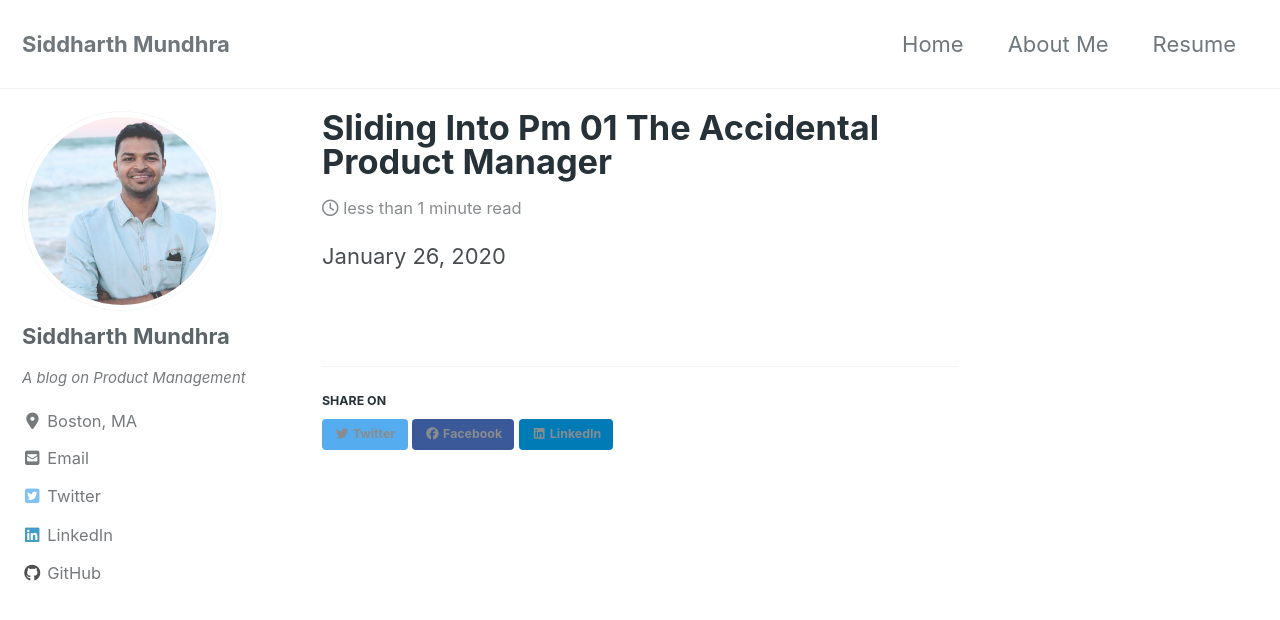
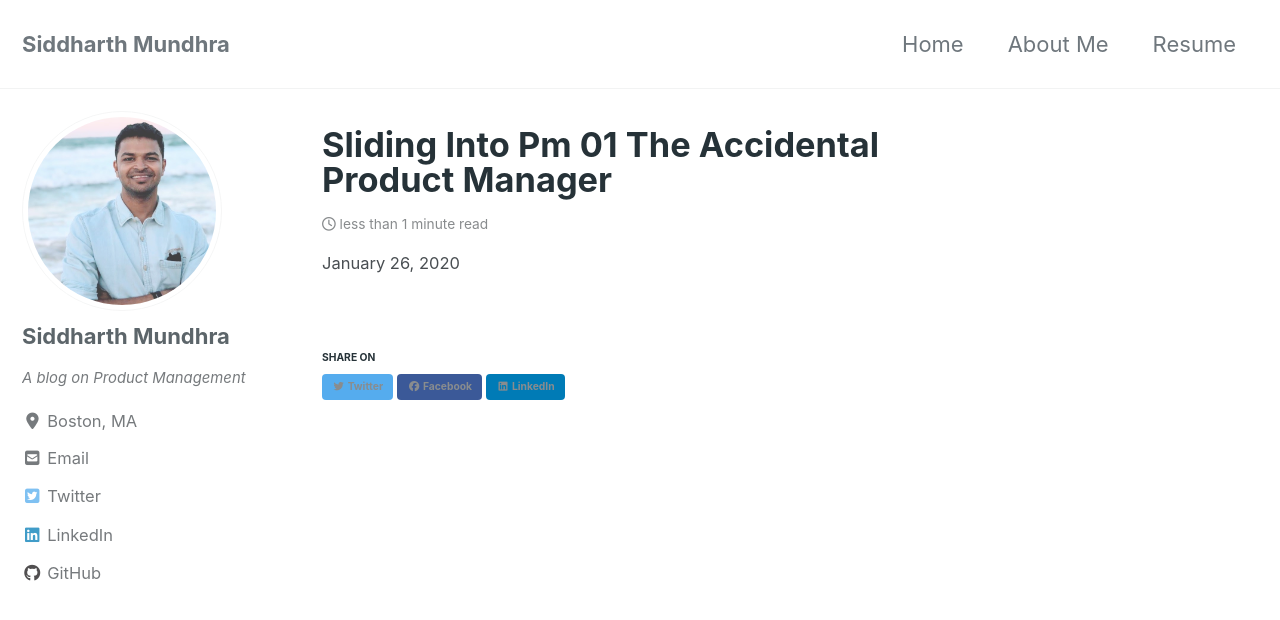
Before and after one commit to sidmundhra/sidmundhra.github.io, a Jekyll site: the page built from _posts/2020-01-26-Sliding-into-PM-01-The-Accidental-Product-Manager.md, in a window 1280 px wide and 900 px high. Shown: the top 620 px of the window. Built offline with Jekyll 4.4.1, drawn with Linux system fonts in a browser that asks for light colours; cached includes are drawn as plain includes; nearby versions of some CDN libraries.

Commit message:
modified page reading time and margins

```diff
--- a/_sass/minimal-mistakes/_page.scss
+++ b/_sass/minimal-mistakes/_page.scss
@@ -17,22 +17,6 @@
     @include breakpoint($x-large) {
       max-width: $max-width;
     }
-}
-
-body {
-  display: -webkit-box;
-  display: -ms-flexbox;
-  display: flex;
-  min-height: 100vh;
-  -webkit-box-orient: vertical;
-  -webkit-box-direction: normal;
-  -ms-flex-direction: column;
-          flex-direction: column;
-}
-
-.initial-content,
-.search-content {
-  flex: 1 0 auto;
   }
 
   .page {
@@ -65,15 +49,20 @@ body {
         width: 100%;
         clear: both;
       }
+      .page__date {
+        font-size: $type-size-6;
+        position: relative;
+
+      }
     }
   }
 
   .page__title {
-  margin-top: 0;
     line-height: 1;
+    margin: 0.5em 0 0.5em;
 
     & + .page__meta {
-    margin-top: -0.5em;
+      margin-top: 0em;
     }
   }
 
@@ -83,26 +72,10 @@ body {
   }
 
   .page__content {
+    margin-top: 1.5em;
     h2 {
       padding-bottom: 0.5em;
-    border-bottom: 1px solid $border-color;
-  }
-
-	h1, h2, h3, h4, h5, h6 {
-		.header-link {
-			position: relative;
-			left: 0.5em;
-			opacity: 0;
-			font-size: 0.8em;
-			-webkit-transition: opacity 0.2s ease-in-out 0.1s;
-			-moz-transition: opacity 0.2s ease-in-out 0.1s;
-			-o-transition: opacity 0.2s ease-in-out 0.1s;
-			transition: opacity 0.2s ease-in-out 0.1s;
-		}
-
-		&:hover .header-link {
-			opacity: 1;
-		}
+      border-bottom: 0px solid $border-color;
     }
 
     p,
@@ -168,8 +141,8 @@ body {
 
     &--overlay {
       position: relative;
-    margin-bottom: 2em;
-    padding: 3em 0;
+      margin-bottom: 1em;
+      padding: 2.5em 0;
       @include clearfix;
       background-size: cover;
       background-repeat: no-repeat;
@@ -197,7 +170,7 @@ body {
       .page__lead,
       .btn {
         color: #fff;
-      text-shadow: 1px 1px 4px rgba(#000, 0.5);
+        text-shadow: 3px 3px 4px rgba(#000, 0.8);
       }
 
       .page__lead {
@@ -250,9 +223,6 @@ body {
      ========================================================================== */
 
   .page__share {
-  margin-top: 2em;
-  padding-top: 1em;
-  border-top: 1px solid $border-color;
 
     @include breakpoint(max-width $small) {
       .btn span {
@@ -279,10 +249,10 @@ body {
      ========================================================================== */
 
   .page__meta {
-  margin-top: 2em;
+    margin-top: 1em;
     color: $muted-text-color;
     font-family: $sans-serif;
-  font-size: $type-size-6;
+    font-size: $type-size-8;
 
     p {
       margin: 0;
```
Lines whose indentation alone changed are shown as unchanged.
